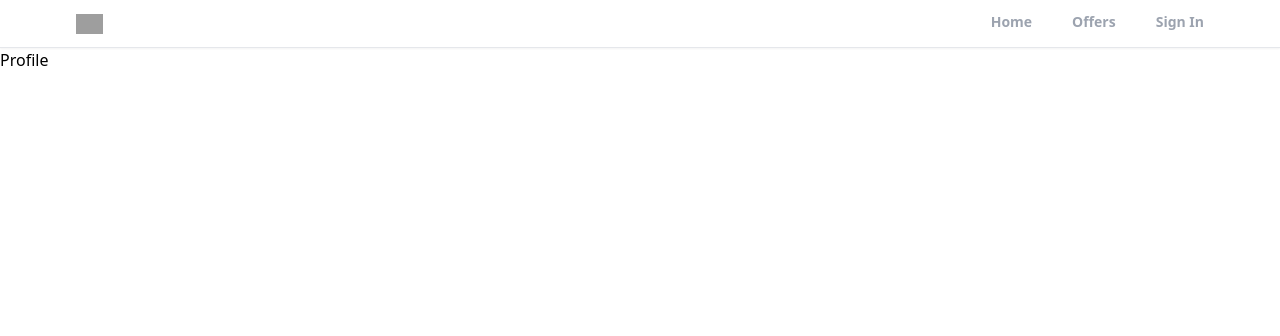
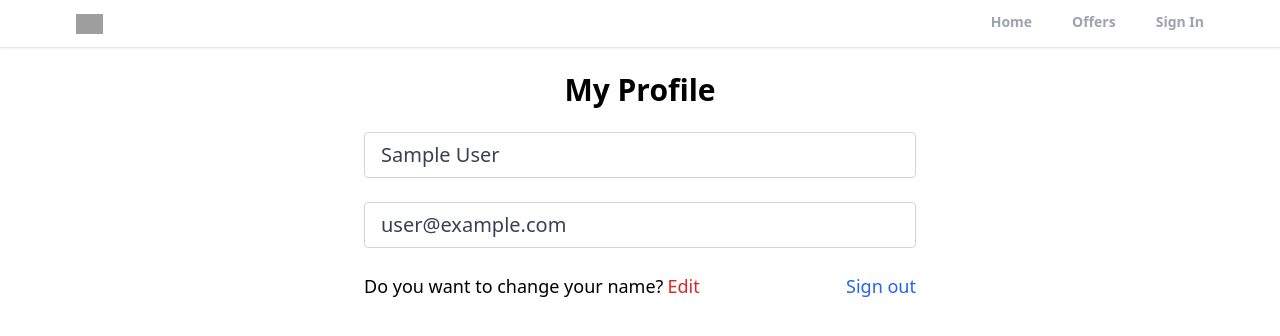
Before and after one commit to alexgrimm87/react-realtor, a React (Create React App) app: page /profile in a window 1280 px wide. Shown: the top 336 px of the page. Built offline with nearby package versions, Linux system fonts and the light colour scheme; no server answers; sample sign-in values are in the browser's storage; grey boxes are pictures that could not be loaded.

Commit message:
create profile page and add private route

```diff
--- a/src/App.js
+++ b/src/App.js
@@ -7,6 +7,7 @@
 import ForgotPassword from "./pages/ForgotPassword";
 import Offers from "./pages/Offers";
 import Header from "./components/Header";
+import PrivateRoute from "./components/PrivateRoute";
 import "react-toastify/dist/ReactToastify.css";
 
 function App() {
@@ -16,7 +17,9 @@
         <Header />
         <Routes>
           <Route path="/" element={<Home />} />
-          <Route path="/profile" element={<Profile />} />
+          <Route path="/profile" element={<PrivateRoute />}>
+            <Route path="/profile" element={<Profile />} />
+          </Route>
           <Route path="/sign-in" element={<SignIn />} />
           <Route path="/sign-up" element={<SignUp />} />
           <Route path="/forgot-password" element={<ForgotPassword />} />
--- /dev/null
+++ b/src/components/PrivateRoute.jsx
@@ -0,0 +1,10 @@
+import {Navigate, Outlet} from "react-router";
+import {useAuthStatus} from "../hooks/useAuthStatus";
+
+export default function PrivateRoute() {
+  const {loggedIn, checkingStatus} = useAuthStatus();
+  if (checkingStatus) {
+    return <h3>Loading...</h3>;
+  }
+  return loggedIn ? <Outlet /> : <Navigate to="/sign-in" />;
+}
--- /dev/null
+++ b/src/hooks/useAuthStatus.jsx
@@ -0,0 +1,19 @@
+import {useEffect, useState} from "react";
+import {getAuth, onAuthStateChanged} from "firebase/auth";
+
+export function useAuthStatus() {
+  const [loggedIn, setLoggedIn] = useState(false);
+  const [checkingStatus, setCheckingStatus] = useState(true);
+
+  useEffect(() => {
+    const auth = getAuth();
+
+    onAuthStateChanged(auth, (user) => {
+      if (user) {
+        setLoggedIn(true);
+      }
+      setCheckingStatus(false);
+    });
+  }, []);
+  return {loggedIn, checkingStatus};
+}
--- a/src/pages/Profile.jsx
+++ b/src/pages/Profile.jsx
@@ -1,5 +1,60 @@
+import {useState} from "react";
+import {useNavigate} from "react-router-dom";
+import {getAuth} from "firebase/auth";
+
 export default function Profile() {
+  const auth = getAuth();
+  const navigate = useNavigate();
+  const [formData, setFormData] = useState({
+    name: auth.currentUser.displayName,
+    email: auth.currentUser.email
+  });
+  const {name, email} = formData;
+
+  function onLogout() {
+    auth.signOut();
+    navigate("/");
+  }
+
   return (
-    <div>Profile</div>
+    <>
+      <section className="max-w-6xl mx-auto flex justify-center items-center flex-col">
+        <h1 className="text-3xl text-center mt-6 font-bold">My Profile</h1>
+        <div className="w-full md:w-[50%] mt-6 px-3">
+          <form>
+            <input
+              type="text"
+              id="name"
+              value={name}
+              disabled
+              className="mb-6 w-full px-4 py-2 text-xl text-gray-700 bg-white border border-gray-300 rounded transition
+              ease-in-out"
+            />
+            <input
+              type="email"
+              id="email"
+              value={email}
+              disabled
+              className="mb-6 w-full px-4 py-2 text-xl text-gray-700 bg-white border border-gray-300 rounded transition
+              ease-in-out"
+            />
+            <div className="flex justify-between whitespace-nowrap text-sm sm:text-lg mb-6">
+              <p className="flex items-center">
+                Do you want to change your name?
+                <span className="text-red-600 hover:text-red-700 transition ease-in-out duration-200 ml-1 cursor-pointer">
+                  Edit
+                </span>
+              </p>
+              <p
+                onClick={onLogout}
+                className="text-blue-600 hover:text-blue-800 transition duration-200 ease-in-out cursor-pointer"
+              >
+                Sign out
+              </p>
+            </div>
+          </form>
+        </div>
+      </section>
+    </>
   )
 }
```
